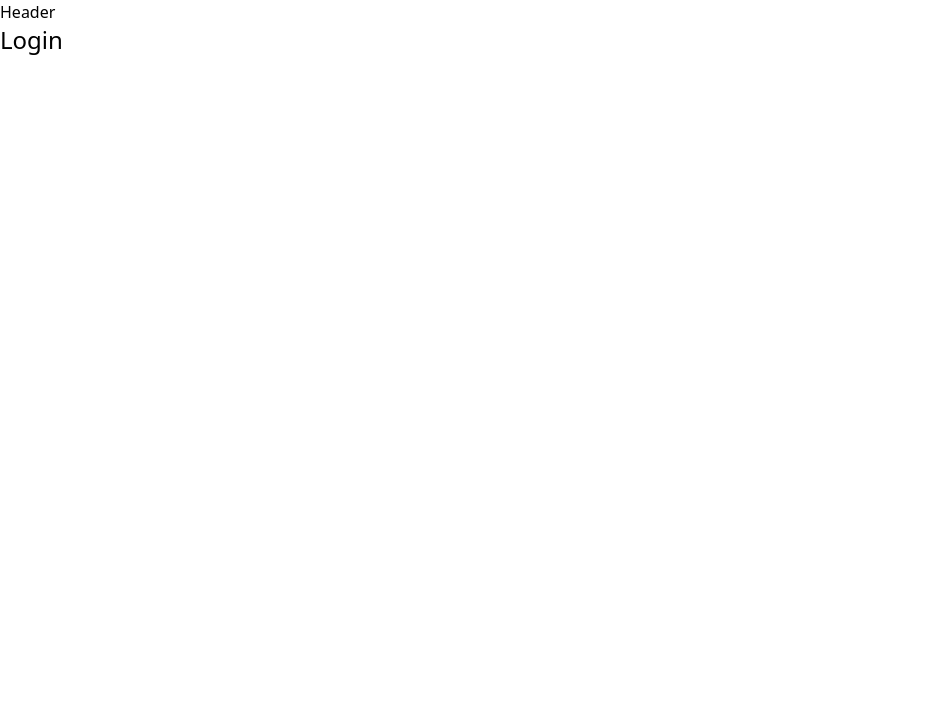
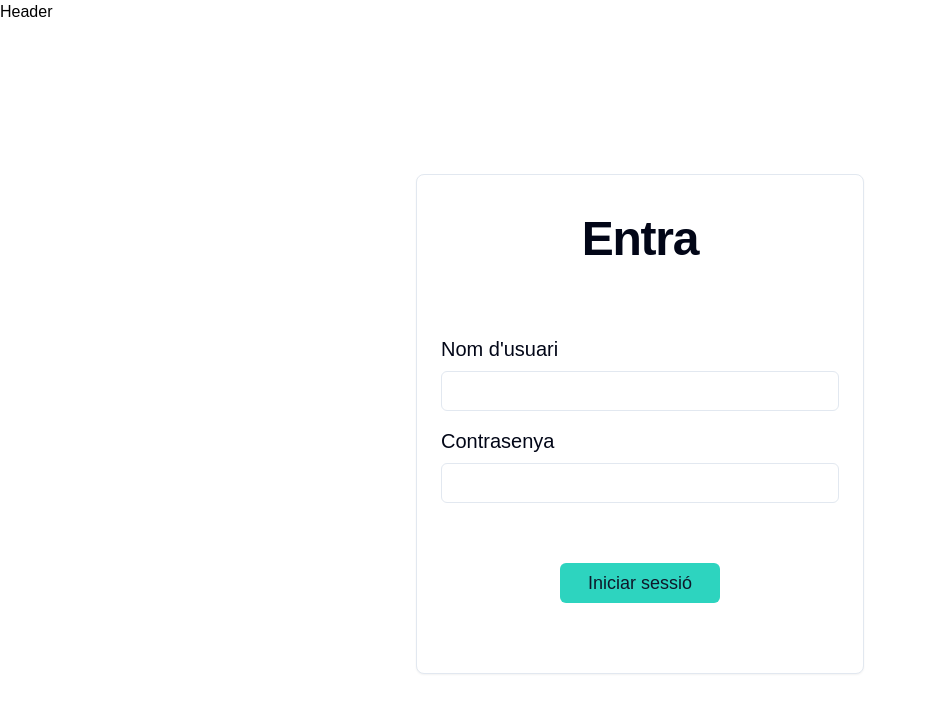
Before and after one commit to FelixRodriguezG/Canodrom, a React (Vite) app in the folder client/: page / in a window 1280 px wide. Shown: the top 712 px of the page, without its empty margins (0-926 px from the left). Built offline with nearby package versions, Linux system fonts and the light colour scheme.

Commit message:
incomplete fake login

```diff
--- a/client/package.json
+++ b/client/package.json
@@ -10,6 +10,8 @@
     "preview": "vite preview"
   },
   "dependencies": {
+    "@radix-ui/react-label": "^2.0.2",
+    "@radix-ui/react-slot": "^1.0.2",
     "class-variance-authority": "^0.7.0",
     "clsx": "^2.1.0",
     "lucide-react": "^0.359.0",
--- /dev/null
+++ b/client/src/components/ui/button.tsx
@@ -0,0 +1,58 @@
+import * as React from "react";
+import { Slot } from "@radix-ui/react-slot";
+import { cva, type VariantProps } from "class-variance-authority";
+
+import { cn } from "@/lib/utils";
+
+const buttonVariants = cva(
+  "inline-flex items-center justify-center whitespace-nowrap rounded-md text-sm font-medium ring-offset-white transition-colors focus-visible:outline-none focus-visible:ring-2 focus-visible:ring-slate-950 focus-visible:ring-offset-2 disabled:pointer-events-none disabled:opacity-50 dark:ring-offset-slate-950 dark:focus-visible:ring-slate-300",
+  {
+    variants: {
+      variant: {
+        default:
+          "bg-slate-900 text-slate-900 hover:bg-slate-900/90 dark:bg-slate-50 dark:text-slate-900 text-lg hover:bg-purple-600 hover:text-white",
+        destructive:
+          "bg-red-500 text-slate-50 hover:bg-red-500/90 dark:bg-red-900 dark:text-slate-50 dark:hover:bg-red-900/90",
+        outline:
+          "border border-slate-200 bg-white hover:bg-slate-100 hover:text-slate-900 dark:border-slate-800 dark:bg-slate-950 dark:hover:bg-slate-800 dark:hover:text-slate-50",
+        secondary:
+          "bg-slate-100 text-slate-900 hover:bg-slate-100/80 dark:bg-slate-800 dark:text-slate-50 dark:hover:bg-slate-800/80",
+        ghost:
+          "hover:bg-slate-100 hover:text-slate-900 dark:hover:bg-slate-800 dark:hover:text-slate-50",
+        link: "text-slate-900 underline-offset-4 hover:underline dark:text-slate-50",
+      },
+      size: {
+        default: "h-10 px-4 py-2",
+        sm: "h-9 rounded-md px-3",
+        lg: "h-11 rounded-md px-8",
+        icon: "h-10 w-10",
+      },
+    },
+    defaultVariants: {
+      variant: "default",
+      size: "default",
+    },
+  }
+);
+
+export interface ButtonProps
+  extends React.ButtonHTMLAttributes<HTMLButtonElement>,
+    VariantProps<typeof buttonVariants> {
+  asChild?: boolean;
+}
+
+const Button = React.forwardRef<HTMLButtonElement, ButtonProps>(
+  ({ className, variant, size, asChild = false, ...props }, ref) => {
+    const Comp = asChild ? Slot : "button";
+    return (
+      <Comp
+        className={cn(buttonVariants({ variant, size, className }))}
+        ref={ref}
+        {...props}
+      />
+    );
+  }
+);
+Button.displayName = "Button";
+
+export { Button, buttonVariants };
--- /dev/null
+++ b/client/src/components/ui/card.tsx
@@ -0,0 +1,79 @@
+import * as React from "react"
+
+import { cn } from "@/lib/utils"
+
+const Card = React.forwardRef<
+  HTMLDivElement,
+  React.HTMLAttributes<HTMLDivElement>
+>(({ className, ...props }, ref) => (
+  <div
+    ref={ref}
+    className={cn(
+      "rounded-lg border border-slate-200 bg-white text-slate-950 shadow-sm dark:border-slate-800 dark:bg-slate-950 dark:text-slate-50",
+      className
+    )}
+    {...props}
+  />
+))
+Card.displayName = "Card"
+
+const CardHeader = React.forwardRef<
+  HTMLDivElement,
+  React.HTMLAttributes<HTMLDivElement>
+>(({ className, ...props }, ref) => (
+  <div
+    ref={ref}
+    className={cn("flex flex-col space-y-1.5 p-6", className)}
+    {...props}
+  />
+))
+CardHeader.displayName = "CardHeader"
+
+const CardTitle = React.forwardRef<
+  HTMLParagraphElement,
+  React.HTMLAttributes<HTMLHeadingElement>
+>(({ className, ...props }, ref) => (
+  <h3
+    ref={ref}
+    className={cn(
+      "text-2xl font-semibold leading-none tracking-tight",
+      className
+    )}
+    {...props}
+  />
+))
+CardTitle.displayName = "CardTitle"
+
+const CardDescription = React.forwardRef<
+  HTMLParagraphElement,
+  React.HTMLAttributes<HTMLParagraphElement>
+>(({ className, ...props }, ref) => (
+  <p
+    ref={ref}
+    className={cn("text-sm text-slate-500 dark:text-slate-400", className)}
+    {...props}
+  />
+))
+CardDescription.displayName = "CardDescription"
+
+const CardContent = React.forwardRef<
+  HTMLDivElement,
+  React.HTMLAttributes<HTMLDivElement>
+>(({ className, ...props }, ref) => (
+  <div ref={ref} className={cn("p-6 pt-0", className)} {...props} />
+))
+CardContent.displayName = "CardContent"
+
+const CardFooter = React.forwardRef<
+  HTMLDivElement,
+  React.HTMLAttributes<HTMLDivElement>
+>(({ className, ...props }, ref) => (
+  <div
+    ref={ref}
+    className={cn("flex items-center p-6 pt-0", className)}
+    {...props}
+  />
+))
+CardFooter.displayName = "CardFooter"
+
+export { Card, CardHeader, CardFooter, CardTitle, CardDescription, CardContent }
--- /dev/null
+++ b/client/src/components/ui/input.tsx
@@ -0,0 +1,25 @@
+import * as React from "react"
+
+import { cn } from "@/lib/utils"
+
+export interface InputProps
+  extends React.InputHTMLAttributes<HTMLInputElement> {}
+
+const Input = React.forwardRef<HTMLInputElement, InputProps>(
+  ({ className, type, ...props }, ref) => {
+    return (
+      <input
+        type={type}
+        className={cn(
+          "flex h-10 w-full rounded-md border border-slate-200 bg-white px-3 py-2 text-sm ring-offset-white file:border-0 file:bg-transparent file:text-sm file:font-medium placeholder:text-slate-500 focus-visible:outline-none focus-visible:ring-2 focus-visible:ring-purple-600 focus-visible:ring-offset-950 focus-visible:ring-offset-2 disabled:cursor-not-allowed disabled:opacity-50 dark:border-slate-800 dark:bg-slate-950 dark:ring-offset-slate-950 dark:placeholder:text-slate-400 dark:focus-visible:ring-slate-300",
+          className
+        )}
+        ref={ref}
+        {...props}
+      />
+    )
+  }
+)
+Input.displayName = "Input"
+
+export { Input }
--- /dev/null
+++ b/client/src/components/ui/label.tsx
@@ -0,0 +1,24 @@
+import * as React from "react"
+import * as LabelPrimitive from "@radix-ui/react-label"
+import { cva, type VariantProps } from "class-variance-authority"
+
+import { cn } from "@/lib/utils"
+
+const labelVariants = cva(
+  "text-sm font-medium leading-none peer-disabled:cursor-not-allowed peer-disabled:opacity-70"
+)
+
+const Label = React.forwardRef<
+  React.ElementRef<typeof LabelPrimitive.Root>,
+  React.ComponentPropsWithoutRef<typeof LabelPrimitive.Root> &
+    VariantProps<typeof labelVariants>
+>(({ className, ...props }, ref) => (
+  <LabelPrimitive.Root
+    ref={ref}
+    className={cn(labelVariants(), className)}
+    {...props}
+  />
+))
+Label.displayName = LabelPrimitive.Root.displayName
+
+export { Label }
--- a/client/src/pages/dashboards/Dashboard.tsx
+++ b/client/src/pages/dashboards/Dashboard.tsx
@@ -1,4 +1,3 @@
-import React from 'react'
 
 function Dashboard() {
   return (
--- a/client/src/pages/login/Login.tsx
+++ b/client/src/pages/login/Login.tsx
@@ -1,9 +1,84 @@
+import {
+  Card,
+  CardContent,
+  CardFooter,
+  CardHeader,
+  CardTitle,
+} from "@/components/ui/card";
+import { Input } from "@/components/ui/input";
+import { Label } from "@/components/ui/label";
+import { Button } from "@/components/ui/button";
+import { useState } from "react";
+import { useNavigate } from "react-router-dom";
 
+interface User {
+  name: string;
+  password: string;
+}
+
+const Users: User[] = [
+  {
+    name: "Felix",
+    password: "elhp",
+  },
+  {
+    name: "Isiah",
+    password: "ramoncin",
+  },
+];
 
 function Login() {
+  const [userName, setUserName] = useState<string>("");
+  const [password, setPassword] = useState<string>("");
+  const [error, setError] = useState<string>("");
+  const navigate = useNavigate();
+
+  const handleSubmit = (event: React.FormEvent<HTMLFormElement>) => {
+    event.preventDefault();
+
+    const user = Users.find(
+      (user) => user.name === userName && user.password === password
+    );
+
+    if (user) {
+      navigate("/dashboard");
+    } else {
+      setError("L'usuari o la contrasenya són incorrectes");
+    }
+  };
+
   return (
-    <div className='text-2xl'>Login</div>
-  )
+    <div className="flex h-screen items-center justify-center">
+      <Card onSubmit={handleSubmit} className="h-[500px] w-full max-w-md">
+        <CardHeader className="text-center">
+          <CardTitle className="text-5xl pt-4">Entra</CardTitle>
+        </CardHeader>
+
+        <CardContent className="flex flex-col gap-2 pt-12">
+          <Label htmlFor="email" className="text-xl">
+            Nom d'usuari
+          </Label>
+          <Input
+            value={userName}
+            onChange={(e) => setUserName(e.target.value)}
+          />
+          <Label htmlFor="password" className="text-xl pt-2">
+            Contrasenya
+          </Label>
+          <Input
+            value={password}
+            onChange={(e) => setPassword(e.target.value)}
+          />
+        </CardContent>
+        <CardFooter className="flex justify-center pt-9">
+          <Button type="submit" className="w-[40%] bg-teal-400">
+            Iniciar sessió
+          </Button>
+        </CardFooter>
+      </Card>
+      {error && <p>{error}</p>}
+    </div>
+  );
 }
 
-export default Login
+export default Login;
--- a/client/src/routes/Route.tsx
+++ b/client/src/routes/Route.tsx
@@ -13,7 +13,6 @@
                 path: "/",
                 element: <Login />,
             },
-
             {
                 path: "/dashboard",
                 element: <Dashboard />
--- a/client/tailwind.config.js
+++ b/client/tailwind.config.js
@@ -1,6 +1,6 @@
 /** @type {import('tailwindcss').Config} */
 module.exports = {
-  darkMode: ["class"],
+  darkMode: [ "class" ],
   content: [
     './pages/**/*.{ts,tsx}',
     './components/**/*.{ts,tsx}',
@@ -16,7 +16,18 @@
         "2xl": "1400px",
       },
     },
+    fontFamily: {
+      sans: [ 'Graphik', 'sans-serif' ],
+      serif: [ 'Merriweather', 'serif' ],
+    },
     extend: {
+      spacing: {
+        '8xl': '96rem',
+        '9xl': '128rem',
+      },
+      borderRadius: {
+        '4xl': '2rem',
+      },
       keyframes: {
         "accordion-down": {
           from: { height: "0" },
@@ -33,5 +44,5 @@
       },
     },
   },
-  plugins: [require("tailwindcss-animate")],
+  plugins: [ require("tailwindcss-animate") ],
 }
```
Also changed, not shown: 1 other file (tests, documents, lock files or other folders).
